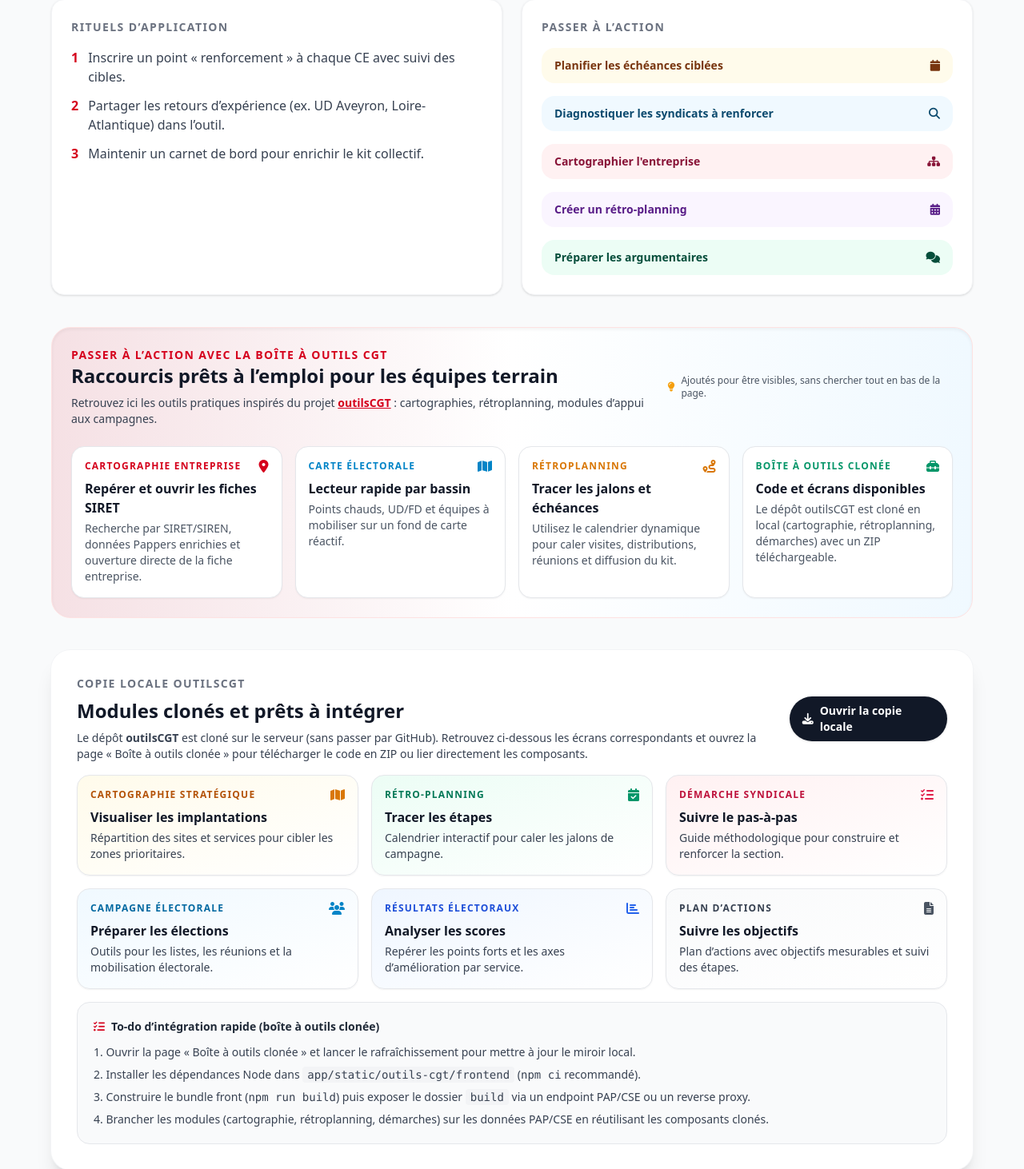
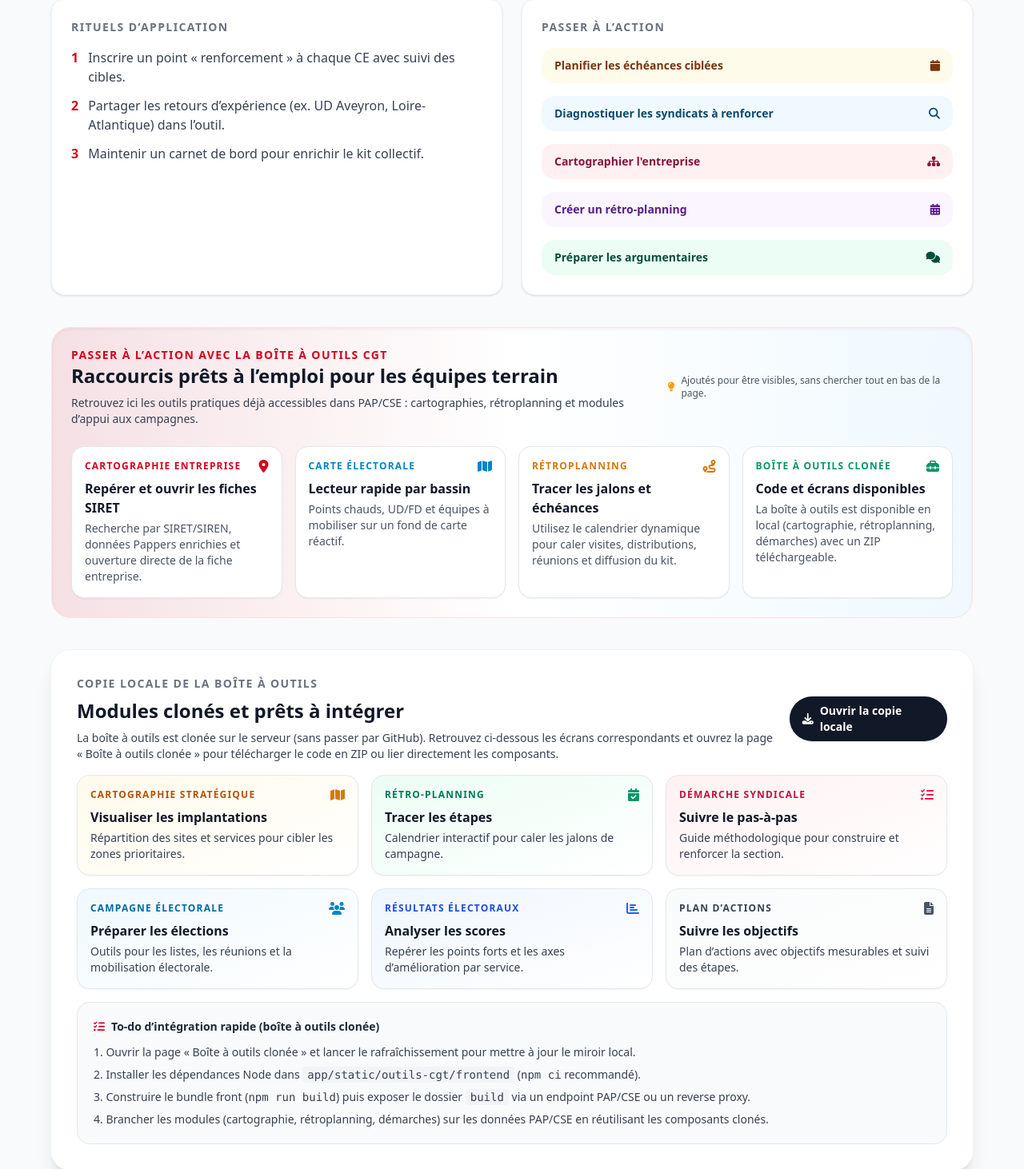
Before and after one commit to quentin12200/outilspapv2, a Python web app: template app/templates/guide_exploitation.html in a window 1280 px wide. Shown: the part 4261-5723 px from the top of the page at 80% size. Run offline with Jinja, Linux system fonts and the light colour scheme; the template is opened without the code that fills it, so the values that code supplies are empty; some libraries are stand-ins or nearby versions.

Commit message:
Retirer la mention du site outilsCGT du kit de renforcement

```diff
--- a/app/templates/guide_exploitation.html
+++ b/app/templates/guide_exploitation.html
@@ -959,7 +959,7 @@
         <div>
           <p class="text-sm font-semibold text-cgt-red uppercase tracking-widest">Passer à l’action avec la boîte à outils CGT</p>
           <h3 class="text-2xl font-bold text-gray-900">Raccourcis prêts à l’emploi pour les équipes terrain</h3>
-          <p class="text-sm text-gray-700 mt-2 max-w-3xl">Retrouvez ici les outils pratiques inspirés du projet <a href="https://outils-cgt-aveyron.vercel.app/" class="underline font-semibold text-cgt-red" target="_blank" rel="noreferrer">outilsCGT</a>&nbsp;: cartographies, rétroplanning, modules d’appui aux campagnes.</p>
+          <p class="text-sm text-gray-700 mt-2 max-w-3xl">Retrouvez ici les outils pratiques déjà accessibles dans PAP/CSE&nbsp;: cartographies, rétroplanning et modules d’appui aux campagnes.</p>
         </div>
         <div class="flex items-center gap-2 text-xs text-gray-600">
           <i class="fas fa-lightbulb text-amber-500"></i>
@@ -999,13 +999,13 @@
         </a>
         <a href="{{ url_for('outils_cgt_local') }}"
            class="group flex flex-col h-full rounded-2xl border border-gray-200 bg-white p-4 shadow-sm hover:-translate-y-0.5 hover:shadow transition"
-           title="Ouvrir la copie locale du dépôt outilsCGT (code, modules et téléchargement)">
+           title="Ouvrir la copie locale de la boîte à outils (code, modules et téléchargement)">
           <div class="flex items-center justify-between">
             <p class="text-xs font-semibold uppercase tracking-widest text-emerald-600">Boîte à outils clonée</p>
             <i class="fas fa-toolbox text-emerald-600"></i>
           </div>
           <p class="mt-2 text-base font-semibold text-gray-900">Code et écrans disponibles</p>
-          <p class="mt-1 text-sm text-gray-600">Le dépôt outilsCGT est cloné en local (cartographie, rétroplanning, démarches) avec un ZIP téléchargeable.</p>
+          <p class="mt-1 text-sm text-gray-600">La boîte à outils est disponible en local (cartographie, rétroplanning, démarches) avec un ZIP téléchargeable.</p>
         </a>
       </div>
     </section>
@@ -1013,9 +1013,9 @@
     <section class="mt-6 bg-white rounded-3xl shadow-xl ring-1 ring-gray-100 p-6 lg:p-8 space-y-4">
       <div class="flex flex-col lg:flex-row lg:items-center lg:justify-between gap-4">
         <div class="space-y-2">
-          <p class="text-sm font-semibold uppercase tracking-widest text-gray-500">Copie locale outilsCGT</p>
+          <p class="text-sm font-semibold uppercase tracking-widest text-gray-500">Copie locale de la boîte à outils</p>
           <h3 class="text-2xl font-bold text-gray-900">Modules clonés et prêts à intégrer</h3>
-          <p class="text-sm text-gray-700 max-w-4xl">Le dépôt <span class="font-semibold">outilsCGT</span> est cloné sur le serveur (sans passer par GitHub). Retrouvez ci-dessous les écrans correspondants et ouvrez la page «&nbsp;Boîte à outils clonée&nbsp;» pour télécharger le code en ZIP ou lier directement les composants.</p>
+          <p class="text-sm text-gray-700 max-w-4xl">La boîte à outils est clonée sur le serveur (sans passer par GitHub). Retrouvez ci-dessous les écrans correspondants et ouvrez la page «&nbsp;Boîte à outils clonée&nbsp;» pour télécharger le code en ZIP ou lier directement les composants.</p>
         </div>
         <a href="{{ url_for('outils_cgt_local') }}" class="inline-flex items-center gap-2 px-4 py-2 rounded-full bg-gray-900 text-white text-sm font-semibold shadow hover:bg-black focus:outline-none focus-visible:ring-2 focus-visible:ring-offset-2 focus-visible:ring-gray-900">
           <i class="fas fa-download"></i>
```
